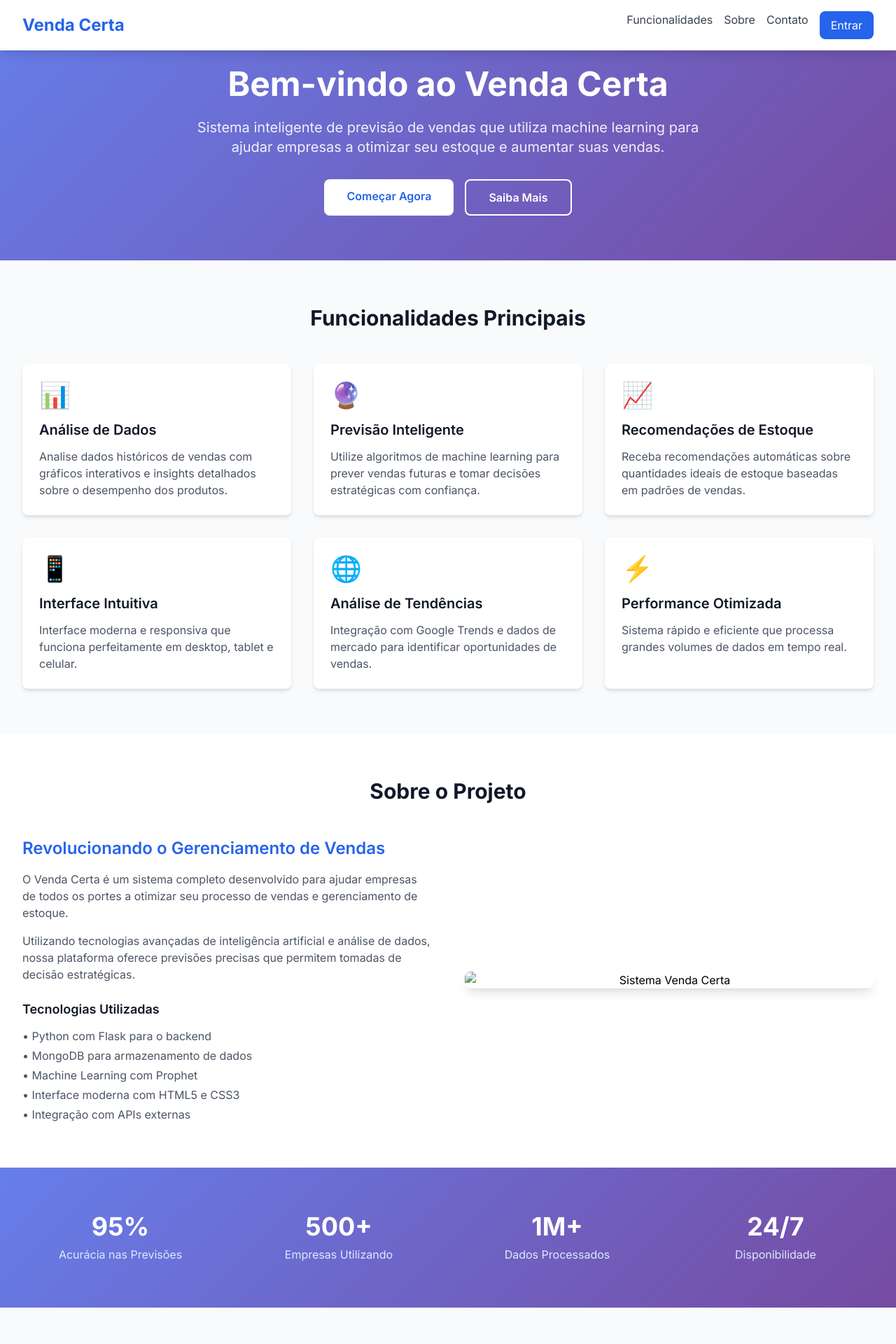
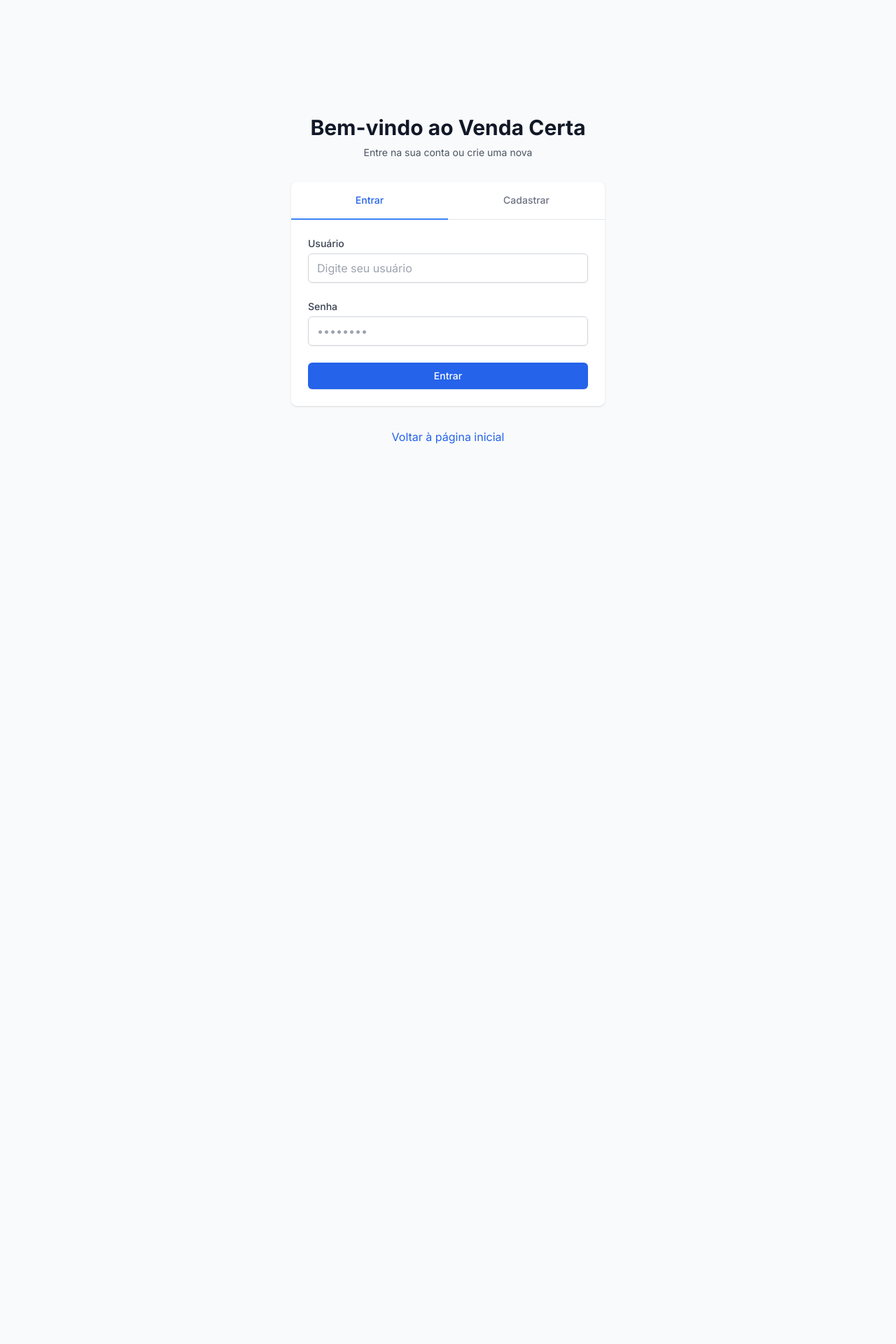
Before and after one commit to Leotec29/venda-certa-main, a Flask app: page /login in a window 1280 px wide. Shown: the top 1920 px of the page at 70% size. After the commit the page ends 634 px from the top, so only its background shows below. Run offline with Flask 3, Linux system fonts and the light colour scheme; some libraries are stand-ins or nearby versions.

Commit message:
alterado
Updated the login page to include a registration tab and form, enhancing user experience by allowing new users to sign up directly from the login interface.

```diff
--- a/frontend/templates/login.html
+++ b/frontend/templates/login.html
@@ -3,7 +3,7 @@
 <head>
     <meta charset="UTF-8">
     <meta name="viewport" content="width=device-width, initial-scale=1.0">
-    <title>Venda Certa - Sistema de Previsão de Vendas</title>
+    <title>Venda Certa - Login e Cadastro</title>
     <link href="https://fonts.googleapis.com/css2?family=Inter:wght@400;500;600;700&display=swap" rel="stylesheet">
     <script src="https://cdn.tailwindcss.com"></script>
     <style>
@@ -13,141 +13,31 @@
         .gradient-bg {
             background: linear-gradient(135deg, #667eea 0%, #764ba2 100%);
         }
-        .hero-gradient {
-            background: linear-gradient(135deg, #667eea 0%, #764ba2 100%);
-        }
-        .feature-card {
-            transition: transform 0.3s;
-        }
-        .feature-card:hover {
-            transform: translateY(-5px);
-        }
     </style>
 </head>
-<body class="min-h-screen">
-    <!-- Header -->
-    <header class="bg-white shadow-lg fixed w-full z-50">
-        <nav class="max-w-7xl mx-auto px-4 sm:px-6 lg:px-8">
-            <div class="flex justify-between items-center py-4">
-                <div class="text-2xl font-bold text-blue-600">Venda Certa</div>
-                <div class="flex space-x-4">
-                    <a href="#features" class="text-gray-700 hover:text-blue-600 transition">Funcionalidades</a>
-                    <a href="#about" class="text-gray-700 hover:text-blue-600 transition">Sobre</a>
-                    <a href="#contact" class="text-gray-700 hover:text-blue-600 transition">Contato</a>
-                    <a href="#login" class="bg-blue-600 text-white px-4 py-2 rounded-lg hover:bg-blue-700 transition">Entrar</a>
+<body class="min-h-screen bg-gray-50">
+    <div class="min-h-screen flex items-center justify-center py-12 px-4 sm:px-6 lg:px-8">
+        <div class="max-w-md w-full space-y-8">
+            <div class="text-center">
+                <h2 class="text-3xl font-bold text-gray-900">Bem-vindo ao Venda Certa</h2>
+                <p class="mt-2 text-sm text-gray-600">Entre na sua conta ou crie uma nova</p>
             </div>
+
+            <!-- Tabs -->
+            <div class="bg-white shadow rounded-lg overflow-hidden">
+                <div class="border-b border-gray-200">
+                    <nav class="-mb-px flex" aria-label="Tabs">
+                        <button id="login-tab" class="tab-button w-1/2 py-4 px-1 text-center border-b-2 font-medium text-sm" data-tab="login">
+                            Entrar
+                        </button>
+                        <button id="register-tab" class="tab-button w-1/2 py-4 px-1 text-center border-b-2 font-medium text-sm" data-tab="register">
+                            Cadastrar
+                        </button>
+                    </nav>
                 </div>
-        </nav>
-    </header>
 
-    <!-- Hero Section -->
-    <section class="hero-gradient text-white pt-24 pb-16">
-        <div class="max-w-7xl mx-auto px-4 sm:px-6 lg:px-8 text-center">
-            <h1 class="text-5xl font-bold mb-6">Bem-vindo ao Venda Certa</h1>
-            <p class="text-xl mb-8 max-w-3xl mx-auto opacity-90">Sistema inteligente de previsão de vendas que utiliza machine learning para ajudar empresas a otimizar seu estoque e aumentar suas vendas.</p>
-            <div class="flex justify-center space-x-4">
-                <a href="#login" class="bg-white text-blue-600 px-8 py-3 rounded-lg font-semibold hover:bg-gray-100 transition">Começar Agora</a>
-                <a href="#features" class="border-2 border-white text-white px-8 py-3 rounded-lg font-semibold hover:bg-white hover:text-blue-600 transition">Saiba Mais</a>
-            </div>
-        </div>
-    </section>
-
-    <!-- Features Section -->
-    <section id="features" class="py-16 bg-gray-50">
-        <div class="max-w-7xl mx-auto px-4 sm:px-6 lg:px-8">
-            <h2 class="text-3xl font-bold text-center mb-12 text-gray-900">Funcionalidades Principais</h2>
-            <div class="grid grid-cols-1 md:grid-cols-2 lg:grid-cols-3 gap-8">
-                <div class="feature-card bg-white p-6 rounded-lg shadow-md">
-                    <div class="text-4xl mb-4">📊</div>
-                    <h3 class="text-xl font-semibold mb-3 text-gray-900">Análise de Dados</h3>
-                    <p class="text-gray-600">Analise dados históricos de vendas com gráficos interativos e insights detalhados sobre o desempenho dos produtos.</p>
-                </div>
-                <div class="feature-card bg-white p-6 rounded-lg shadow-md">
-                    <div class="text-4xl mb-4">🔮</div>
-                    <h3 class="text-xl font-semibold mb-3 text-gray-900">Previsão Inteligente</h3>
-                    <p class="text-gray-600">Utilize algoritmos de machine learning para prever vendas futuras e tomar decisões estratégicas com confiança.</p>
-                </div>
-                <div class="feature-card bg-white p-6 rounded-lg shadow-md">
-                    <div class="text-4xl mb-4">📈</div>
-                    <h3 class="text-xl font-semibold mb-3 text-gray-900">Recomendações de Estoque</h3>
-                    <p class="text-gray-600">Receba recomendações automáticas sobre quantidades ideais de estoque baseadas em padrões de vendas.</p>
-                </div>
-                <div class="feature-card bg-white p-6 rounded-lg shadow-md">
-                    <div class="text-4xl mb-4">📱</div>
-                    <h3 class="text-xl font-semibold mb-3 text-gray-900">Interface Intuitiva</h3>
-                    <p class="text-gray-600">Interface moderna e responsiva que funciona perfeitamente em desktop, tablet e celular.</p>
-                </div>
-                <div class="feature-card bg-white p-6 rounded-lg shadow-md">
-                    <div class="text-4xl mb-4">🌐</div>
-                    <h3 class="text-xl font-semibold mb-3 text-gray-900">Análise de Tendências</h3>
-                    <p class="text-gray-600">Integração com Google Trends e dados de mercado para identificar oportunidades de vendas.</p>
-                </div>
-                <div class="feature-card bg-white p-6 rounded-lg shadow-md">
-                    <div class="text-4xl mb-4">⚡</div>
-                    <h3 class="text-xl font-semibold mb-3 text-gray-900">Performance Otimizada</h3>
-                    <p class="text-gray-600">Sistema rápido e eficiente que processa grandes volumes de dados em tempo real.</p>
-                </div>
-            </div>
-        </div>
-    </section>
-
-    <!-- About Section -->
-    <section id="about" class="py-16 bg-white">
-        <div class="max-w-7xl mx-auto px-4 sm:px-6 lg:px-8">
-            <h2 class="text-3xl font-bold text-center mb-12 text-gray-900">Sobre o Projeto</h2>
-            <div class="grid grid-cols-1 lg:grid-cols-2 gap-12 items-center">
-                <div>
-                    <h3 class="text-2xl font-semibold mb-4 text-blue-600">Revolucionando o Gerenciamento de Vendas</h3>
-                    <p class="text-gray-600 mb-4">O Venda Certa é um sistema completo desenvolvido para ajudar empresas de todos os portes a otimizar seu processo de vendas e gerenciamento de estoque.</p>
-                    <p class="text-gray-600 mb-6">Utilizando tecnologias avançadas de inteligência artificial e análise de dados, nossa plataforma oferece previsões precisas que permitem tomadas de decisão estratégicas.</p>
-                    <h4 class="text-lg font-semibold mb-3 text-gray-900">Tecnologias Utilizadas</h4>
-                    <ul class="text-gray-600 space-y-1">
-                        <li>• Python com Flask para o backend</li>
-                        <li>• MongoDB para armazenamento de dados</li>
-                        <li>• Machine Learning com Prophet</li>
-                        <li>• Interface moderna com HTML5 e CSS3</li>
-                        <li>• Integração com APIs externas</li>
-                    </ul>
-                </div>
-                <div class="text-center">
-                    <img src="https://via.placeholder.com/500x400/667eea/white?text=Venda+Certa" alt="Sistema Venda Certa" class="rounded-lg shadow-lg mx-auto">
-                </div>
-            </div>
-        </div>
-    </section>
-
-    <!-- Stats Section -->
-    <section class="py-16 gradient-bg text-white">
-        <div class="max-w-7xl mx-auto px-4 sm:px-6 lg:px-8">
-            <div class="grid grid-cols-2 md:grid-cols-4 gap-8 text-center">
-                <div>
-                    <div class="text-4xl font-bold mb-2">95%</div>
-                    <div class="text-blue-100">Acurácia nas Previsões</div>
-                </div>
-                <div>
-                    <div class="text-4xl font-bold mb-2">500+</div>
-                    <div class="text-blue-100">Empresas Utilizando</div>
-                </div>
-                <div>
-                    <div class="text-4xl font-bold mb-2">1M+</div>
-                    <div class="text-blue-100">Dados Processados</div>
-                </div>
-                <div>
-                    <div class="text-4xl font-bold mb-2">24/7</div>
-                    <div class="text-blue-100">Disponibilidade</div>
-                </div>
-            </div>
-        </div>
-    </section>
-
-    <!-- Login Section -->
-    <section id="login" class="py-16 bg-gray-50">
-        <div class="max-w-7xl mx-auto px-4 sm:px-6 lg:px-8">
-            <div class="max-w-md mx-auto">
-                <div class="text-center mb-8">
-                    <h2 class="text-3xl font-bold text-gray-900">Acesse sua conta</h2>
-                    <p class="text-gray-600 mt-2">Entre para acessar o sistema de previsões</p>
-                </div>
+                <!-- Login Form -->
+                <div id="login-form" class="tab-content p-6">
                     {% with messages = get_flashed_messages(with_categories=true) %}
                         {% if messages %}
                             {% for category, message in messages %}
@@ -160,71 +50,105 @@
 
                     <form action="{{ url_for('login') }}" method="POST" class="space-y-6">
                         <div>
-                        <label for="user" class="block text-sm font-medium text-gray-700 mb-2">Usuário</label>
+                            <label for="login-user" class="block text-sm font-medium text-gray-700">Usuário</label>
                             <input
-                            id="user"
+                                id="login-user"
                                 name="user"
                                 type="text"
                                 placeholder="Digite seu usuário"
-                            class="w-full px-4 py-3 border border-gray-300 rounded-lg focus:outline-none focus:ring-2 focus:ring-blue-500 focus:border-transparent"
+                                class="mt-1 block w-full px-3 py-2 border border-gray-300 rounded-md shadow-sm focus:outline-none focus:ring-blue-500 focus:border-blue-500"
                                 required
                             />
                         </div>
 
                         <div>
-                        <label for="password" class="block text-sm font-medium text-gray-700 mb-2">Senha</label>
+                            <label for="login-password" class="block text-sm font-medium text-gray-700">Senha</label>
                             <input
-                            id="password"
+                                id="login-password"
                                 name="password"
                                 type="password"
                                 placeholder="••••••••"
-                            class="w-full px-4 py-3 border border-gray-300 rounded-lg focus:outline-none focus:ring-2 focus:ring-blue-500 focus:border-transparent"
+                                class="mt-1 block w-full px-3 py-2 border border-gray-300 rounded-md shadow-sm focus:outline-none focus:ring-blue-500 focus:border-blue-500"
                                 required
                             />
                         </div>
 
-                    <button type="submit" class="w-full py-3 px-4 bg-blue-600 hover:bg-blue-700 text-white font-semibold rounded-lg transition duration-200">
+                        <button type="submit" class="w-full flex justify-center py-2 px-4 border border-transparent rounded-md shadow-sm text-sm font-medium text-white bg-blue-600 hover:bg-blue-700 focus:outline-none focus:ring-2 focus:ring-offset-2 focus:ring-blue-500">
                             Entrar
                         </button>
                     </form>
+                </div>
+
+                <!-- Register Form -->
+                <div id="register-form" class="tab-content p-6 hidden">
+                    {% with messages = get_flashed_messages(with_categories=true) %}
+                        {% if messages %}
+                            {% for category, message in messages %}
+                                <div class="mb-4 p-4 rounded-lg {% if category == 'error' %}bg-red-100 text-red-700{% else %}bg-green-100 text-green-700{% endif %}">
+                                    {{ message }}
+                                </div>
+                            {% endfor %}
+                        {% endif %}
+                    {% endwith %}
+
+                    <form action="{{ url_for('register') }}" method="POST" class="space-y-6">
+                        <div>
+                            <label for="register-user" class="block text-sm font-medium text-gray-700">Usuário</label>
+                            <input
+                                id="register-user"
+                                name="user"
+                                type="text"
+                                placeholder="Digite seu usuário"
+                                class="mt-1 block w-full px-3 py-2 border border-gray-300 rounded-md shadow-sm focus:outline-none focus:ring-blue-500 focus:border-blue-500"
+                                required
+                            />
+                        </div>
+
+                        <div>
+                            <label for="register-password" class="block text-sm font-medium text-gray-700">Senha</label>
+                            <input
+                                id="register-password"
+                                name="password"
+                                type="password"
+                                placeholder="••••••••"
+                                class="mt-1 block w-full px-3 py-2 border border-gray-300 rounded-md shadow-sm focus:outline-none focus:ring-blue-500 focus:border-blue-500"
+                                required
+                            />
+                        </div>
+
+                        <button type="submit" class="w-full flex justify-center py-2 px-4 border border-transparent rounded-md shadow-sm text-sm font-medium text-white bg-blue-600 hover:bg-blue-700 focus:outline-none focus:ring-2 focus:ring-offset-2 focus:ring-blue-500">
+                            Criar Conta
+                        </button>
+                    </form>
+                </div>
+            </div>
 
             <div class="text-center">
-                    <p class="text-gray-600">Não tem uma conta? <a href="{{ url_for('register') }}" class="text-blue-600 hover:text-blue-800 font-medium">Cadastre-se</a></p>
+                <a href="{{ url_for('homepage') }}" class="text-blue-600 hover:text-blue-500">Voltar à página inicial</a>
             </div>
         </div>
     </div>
-    </section>
 
-    <!-- Footer -->
-    <footer id="contact" class="bg-gray-900 text-white py-12">
-        <div class="max-w-7xl mx-auto px-4 sm:px-6 lg:px-8">
-            <div class="grid grid-cols-1 md:grid-cols-3 gap-8">
-                <div>
-                    <h3 class="text-xl font-bold mb-4 text-blue-400">Venda Certa</h3>
-                    <p class="text-gray-400">Sistema inteligente de previsão de vendas para otimizar seu negócio.</p>
-                </div>
-                <div>
-                    <h3 class="text-lg font-semibold mb-4">Links Úteis</h3>
-                    <ul class="space-y-2 text-gray-400">
-                        <li><a href="#features" class="hover:text-white transition">Funcionalidades</a></li>
-                        <li><a href="#about" class="hover:text-white transition">Sobre</a></li>
-                        <li><a href="#login" class="hover:text-white transition">Login</a></li>
-                        <li><a href="{{ url_for('register') }}" class="hover:text-white transition">Cadastro</a></li>
-                    </ul>
-                </div>
-                <div>
-                    <h3 class="text-lg font-semibold mb-4">Contato</h3>
-                    <ul class="space-y-2 text-gray-400">
-                        <li>suporte@vendacerta.com</li>
-                        <li>(11) 9999-9999</li>
-                        <li>São Paulo, SP</li>
-                    </ul>
-                </div>
-            </div>
-            <div class="border-t border-gray-800 mt-8 pt-8 text-center text-gray-400">
-                <p>&copy; 2024 Venda Certa. Todos os direitos reservados.</p>
-            </div>
-        </div>
-    </footer>
+    <script>
+        const loginTab = document.getElementById('login-tab');
+        const registerTab = document.getElementById('register-tab');
+        const loginForm = document.getElementById('login-form');
+        const registerForm = document.getElementById('register-form');
+
+        function switchTab(activeTab, inactiveTab, showForm, hideForm) {
+            activeTab.classList.add('border-blue-500', 'text-blue-600');
+            activeTab.classList.remove('border-transparent', 'text-gray-500');
+            inactiveTab.classList.remove('border-blue-500', 'text-blue-600');
+            inactiveTab.classList.add('border-transparent', 'text-gray-500');
+            showForm.classList.remove('hidden');
+            hideForm.classList.add('hidden');
+        }
+
+        loginTab.addEventListener('click', () => switchTab(loginTab, registerTab, loginForm, registerForm));
+        registerTab.addEventListener('click', () => switchTab(registerTab, loginTab, registerForm, loginForm));
+
+        // Default to login tab
+        switchTab(loginTab, registerTab, loginForm, registerForm);
+    </script>
 </body>
 </html>
```
Lines whose indentation alone changed are shown as unchanged.
